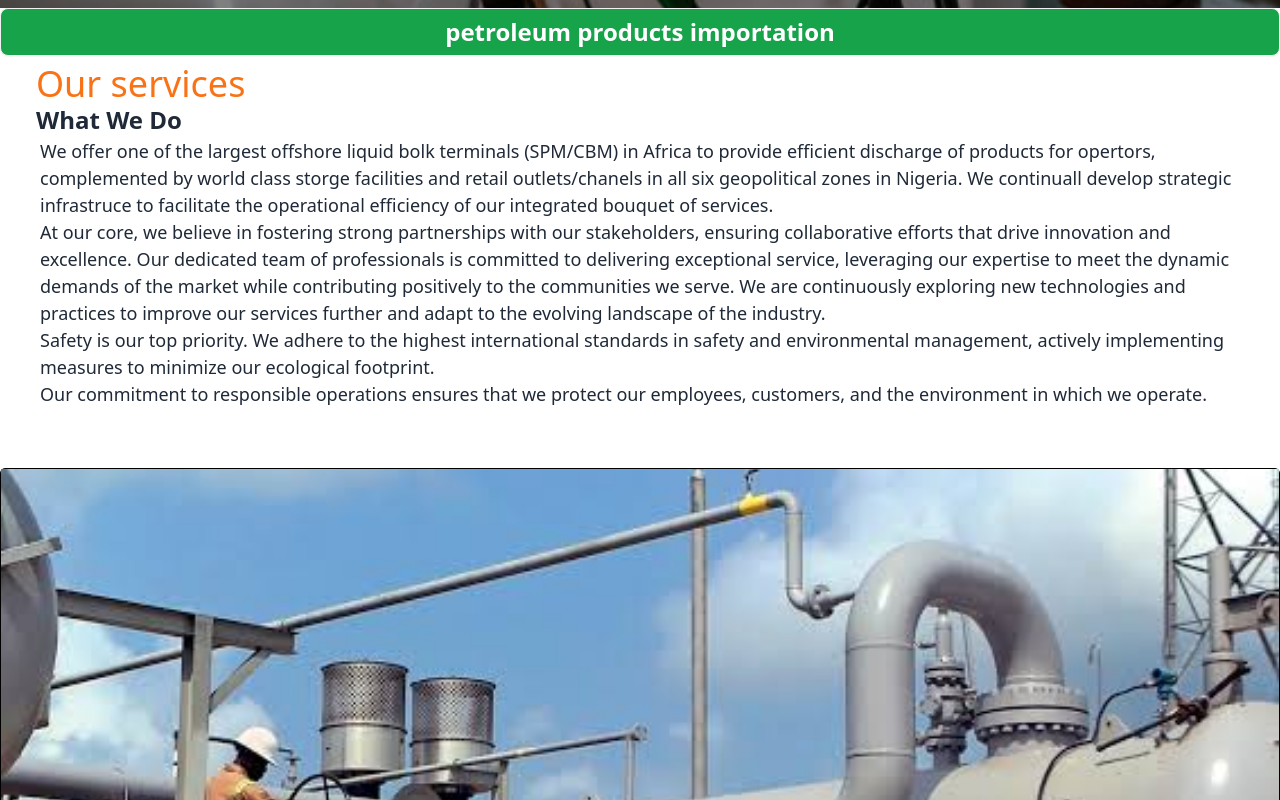
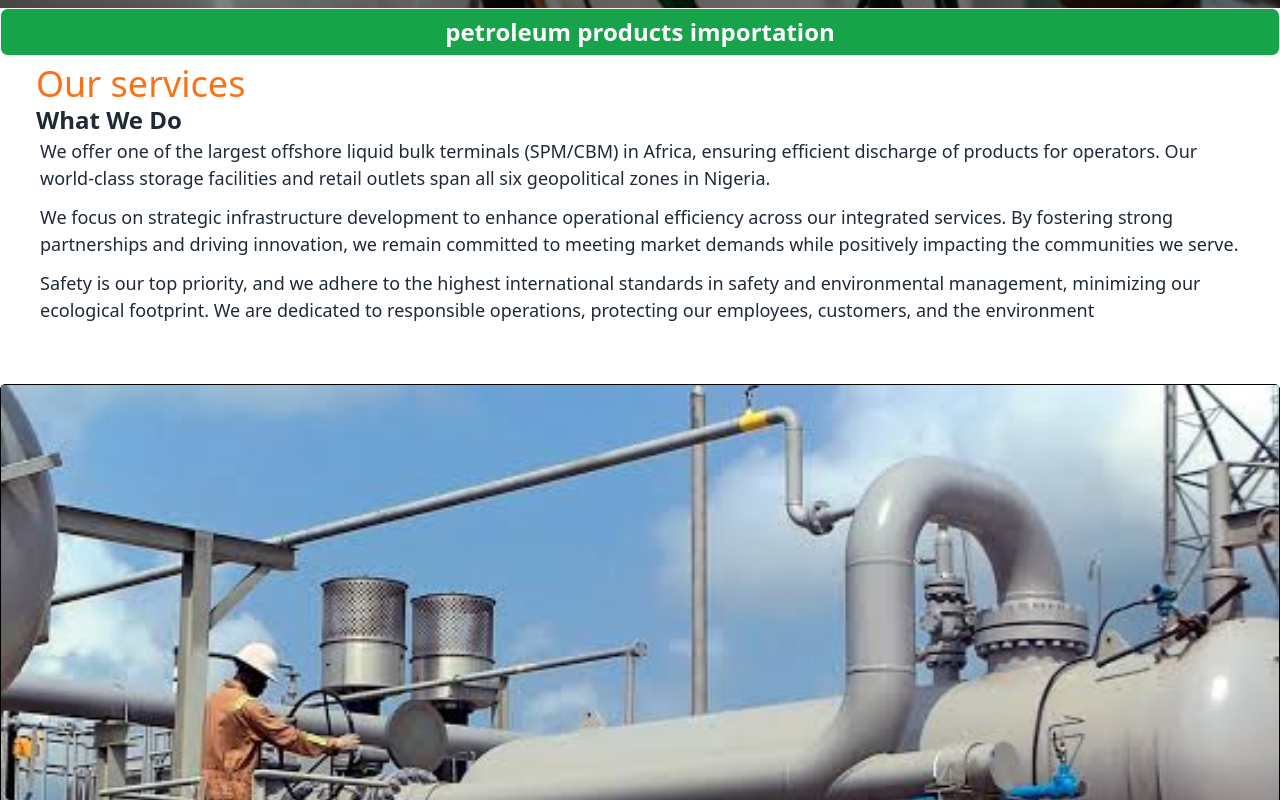
Before and after one commit to Emmanuel9037894958/blessedcj, a React (Vite) app: page / in a window 1280 px wide. Shown: the part 1780-2580 px from the top of the page. Built offline with nearby package versions, Linux system fonts and the light colour scheme.

Commit message:
itmes added

```diff
--- a/src/Components/NavBar.tsx
+++ b/src/Components/NavBar.tsx
@@ -32,7 +32,7 @@ function NavBar() {
             <img src={logoName} alt=""  className="w-52 absolute"/>
             </div>
           <nav className="">
-         <ul  className="flex space-x-6 text-white extrasix:ml-7 xl:pl-[400px] xl:gap-9 extrapoint:pl-20 extrapoint:gap-5 lg:pl-15 lg:gap-9">
+         <ul  className="flex space-x-6 text-white extrasix:ml-7 xl:justify-end xl:pl-[400px] extrapoint:pl-20 extrapoint:gap-5 lg:pl-15 lg:gap-9">
          <li className="hover:underline hover:text-green-800"><Link to="/" className="text-2xl font- lg:text- lg:font-bold">Home</Link></li>
          <li className="hover:underline hover:text-green-800"> <Link to="/AboutUs" className="text-2xl font- lg:text- lg:font-bold">AboutUs</Link></li>
          <li className="hover:underline hover:text-green-800">
--- a/src/Components/WhyChooseUs.tsx
+++ b/src/Components/WhyChooseUs.tsx
@@ -73,11 +73,11 @@ function WhyChooseUs() {
             always available to help. Keep up the great work!" -
           </p>
             <div className="flex pl-4">
-           (<img src={svgStar} alt=""  className="w-5"/>
+           <img src={svgStar} alt=""  className="w-5"/>
             <img src={svgStar} alt=""  className="w-5"/>
             <img src={svgStar} alt=""  className="w-5"/>
             <img src={svgStar} alt=""  className="w-5"/>
-            <img src={halfSvg} alt=""  className="w-5"/>)
+            <img src={halfSvg} alt=""  className="w-5"/>
             </div>
         </div>
         <div className=" box bg-gray-200">
@@ -93,11 +93,11 @@ function WhyChooseUs() {
             looking for a trustworthy oil and gas supplier!" -
           </p>
             <div className="flex pl-4">
-           ( <img src={svgStar} alt=""  className="w-5"/>
             <img src={svgStar} alt=""  className="w-5"/>
             <img src={svgStar} alt=""  className="w-5"/>
             <img src={svgStar} alt=""  className="w-5"/>
-            <img src={halfSvg} alt=""  className="w-5"/>)
+            <img src={svgStar} alt=""  className="w-5"/>
+            <img src={halfSvg} alt=""  className="w-5"/>
             </div>
         </div>
         <div className=" box bg-gray-200">
@@ -118,11 +118,11 @@ function WhyChooseUs() {
             affordable oil and gas supplier!" -
           </p>
             <div className="flex pb-11 pl-4">
-           ( <img src={svgStar} alt=""  className="w-5"/>
             <img src={svgStar} alt=""  className="w-5"/>
             <img src={svgStar} alt=""  className="w-5"/>
             <img src={svgStar} alt=""  className="w-5"/>
-            <img src={svgStar} alt=""  className="w-5"/>)
+            <img src={svgStar} alt=""  className="w-5"/>
+            <img src={svgStar} alt=""  className="w-5"/>
             </div>
         </div>
       </div>
--- a/src/pages/Home.tsx
+++ b/src/pages/Home.tsx
@@ -6,7 +6,7 @@ import { EmblaCarousel } from "../EmblaCarousel";
 import ship from "../assets/images (22).jpeg";
 import station from "../assets/myImages/istockphoto-1354049311-612x612.jpg";
 import tankerImage from "../assets/images (20)_1.jpeg";
-import '../index.css'
+import "../index.css";
 import myImage10 from "../assets/images (10).jpeg";
 import svgImage from "../assets/drop-icon.svg";
 import trainDieselImage from "../assets/images (21).jpeg";
@@ -15,8 +15,7 @@ import myImageSever from "../assets/images (19).jpeg";
 import { Link } from "react-router-dom";
 import Forminput from "../Components/FormInput";
 import MiddielRange from "../Components/MiddielRange";
-import whatappSvg from '../assets/whasaap.svg'
-
+import whatappSvg from "../assets/whasaap.svg";
 
 function Home() {
   // const [color, setColor] = useState("green");
@@ -32,8 +31,8 @@ function Home() {
   const [emblaRef] = useEmblaCarousel({ loop: true }, [Autoplay()]);
 
   const businessImportations = [
-    { companyGallary: ship, dec: 'petroleum products importation' },
-    { companyGallary: station, dec: 'petroleum products marketing' },
+    { companyGallary: ship, dec: "petroleum products importation" },
+    { companyGallary: station, dec: "petroleum products marketing" },
   ];
   return (
     <section>
@@ -41,11 +40,15 @@ function Home() {
         <NavBar />
         <div className="fixed text-orange-600 z-50 pt-2 pl-3"></div>
         <EmblaCarousel />
-          <div className="">
-        <div className="fixed top-[250px] bottom-52 z-50">
-        <a href="https://wa.link/ekmonf">
-        <img src={whatappSvg} alt=""  className="bg-green-800 ml-[300px] mt-[180px] z-50 rounded-full extranine:ml-[270px] extranine:mt-[300px] extraeight:ml-[260px] extraeight:mt-[320px] extrafive:ml-[320px]  extrafive:mt-[370px] box extrapointer:ml-[420px] extra:ml-[470px] extraone:hidden extratwo:ml-[560px] extrapointerone:hidden lg:hidden md:hidden xl:hidden whatapp extrafour:ml-[310px] extratour:ml-72"/>
-        </a>
+        <div className="">
+          <div className="fixed top-[580px] bottom-52 z-50 right-2">
+            <a href="https://wa.link/ekmonf">
+              <img
+                src={whatappSvg}
+                alt=""
+                className="bg-green-800 rounded-full lg:hidden md:hidden xl:hidden extraone:hidden extra:hidden"
+              />
+            </a>
           </div>
 
           <h3 className="text-center pt-3 text-xl font-normal text-pink-900">
@@ -82,9 +85,11 @@ function Home() {
                 className="w-full h-96 mx-auto pt-1 object-cover brightness-50"
               />
 
-               <Link to='/petroleumproductsimportation'>
-               <button className="btn bg-green-600 font-bold text-white w-full xl:text-2xl hover:text-red-700">petroleum products importation
-               </button></Link>
+              <Link to="/petroleumproductsimportation">
+                <button className="btn bg-green-600 font-bold text-white w-full xl:text-2xl hover:text-red-700">
+                  petroleum products importation
+                </button>
+              </Link>
             </div>
           ))}
         </div>
@@ -93,15 +98,25 @@ function Home() {
             Our services
           </h1>
           <h3 className="pl-9  font-bold xl:text-2xl">What We Do</h3>
-          <p style={{ padding: "2px 40px 0 40px", fontSize: "large",paddingBottom:'60px' }}>
-            We offer one of the largest offshore liquid bolk terminals (SPM/CBM)
-            in Africa to provide efficient discharge of products for opertors,
-            complemented by world class storge facilities and retail
-            outlets/chanels in all six geopolitical zones in Nigeria. We
-            continuall develop strategic infrastruce to facilitate the
-            operational efficiency of our integrated bouquet of services.  <p>  At our core, we believe in fostering strong partnerships with our stakeholders, ensuring collaborative efforts that drive innovation and excellence. Our dedicated team of professionals is committed to delivering exceptional service, leveraging our expertise to meet the dynamic demands of the market while contributing positively to the communities we serve. We are continuously exploring new technologies and practices to improve our services further and adapt to the evolving landscape of the industry.</p>   <p> Safety is our top priority. We adhere to the highest international standards in safety and environmental management, actively implementing measures to minimize our ecological footprint.</p> Our commitment to responsible operations ensures that we protect our employees, customers, and the environment in which we operate.
-
-
+          <p
+            style={{
+              padding: "2px 40px 40px",
+              fontSize: "large",
+              paddingBottom: "60px",
+            }}
+          >
+             We offer one of the largest offshore liquid bulk terminals
+            (SPM/CBM) in Africa, ensuring efficient discharge of products for
+            operators. Our world-class storage facilities and retail outlets
+            span all six geopolitical zones in Nigeria. <p className="pb-3 pt-3"> We focus on strategic
+            infrastructure development to enhance operational efficiency across
+            our integrated services. By fostering strong partnerships and
+            driving innovation, we remain committed to meeting market demands
+            while positively impacting the communities we serve.</p> <p className="">Safety is our
+            top priority, and we adhere to the highest international standards
+            in safety and environmental management, minimizing our ecological
+            footprint. We are dedicated to responsible operations, protecting
+            our employees, customers, and the environment</p>
           </p>
           <div
             style={{
@@ -111,9 +126,12 @@ function Home() {
               marginBottom: "38px",
             }}
           >
-            <img src={myImage10} alt="" className="w-full mx-auto h-80 object-cover xl:h-[900px]" />
+            <img
+              src={myImage10}
+              alt=""
+              className="w-full mx-auto h-80 object-cover xl:h-[900px]"
+            />
             <a href="">
-
               <button className="btn w-full btn-active font-bold border-r-0 xl:text-xl hover:text-green-600">
                 Storage facilities
               </button>
@@ -127,7 +145,11 @@ function Home() {
               boxShadow: "50px solid gray",
             }}
           >
-            <img src={tankerImage} alt="" className="w-full mx-auto object-cover xl:h-[800px]" />
+            <img
+              src={tankerImage}
+              alt=""
+              className="w-full mx-auto object-cover xl:h-[800px]"
+            />
             <button className="btn w-full btn-active font-bold xl:text-xl hover:text-green-600">
               Logistics & Haulage services
             </button>
@@ -197,7 +219,9 @@ function Home() {
               <button className="btn bg-orange-500 font-bold text-white xl:text-lg">
                 How can i get intouch ?
               </button>
-              <button className="btn bg-orange-500 font-bold text-white xl:text-lg"> Am lost !
+              <button className="btn bg-orange-500 font-bold text-white xl:text-lg">
+                {" "}
+                Am lost !
               </button>
             </div>
           </Link>
--- a/src/pages/OurServices.tsx
+++ b/src/pages/OurServices.tsx
@@ -13,7 +13,7 @@ function OurServices() {
         <img src={servicesImage} alt=""  className='object-cover w-full h-80 brightness-50'/>
       </div>
       <div>
-        <p className='pl-4 pt-4 text-lg'>At BLESSEDCJ oIL &GAS, we offer a comprehensive range of services designed to meet the unique needs of the oil and gas industry. Our team of experts has years of experience in providing reliable and efficient solutions to our Customer.We provide reliable and efficient diesel supply and distribution services to various industries
+        <p className='pl-4 pt-4 text-lg'>At BLESSEDCJ oIL & GAS, we offer a comprehensive range of services designed to meet the unique needs of the oil and gas industry. Our team of experts has years of experience in providing reliable and efficient solutions to our Customer.We provide reliable and efficient diesel supply and distribution services to various industries
         </p>
         <h1 className='font-semibold pl-4 pt-2'>Lubricant Services:</h1>
         <p className='pl-4'>We offer a range of lubricants designed to meet the unique needs of your equipment.
```
Also changed, not shown: src/Components/MiddielRange.tsx (+51 -19 lines), src/EmblaCarousel.tsx (+6 -6 lines), src/pages/AboutUs.tsx (+6 -10 lines), src/assets/WhatsApp Image 2025-02-11 at 10.44.10_addd0003.jpg (added).
